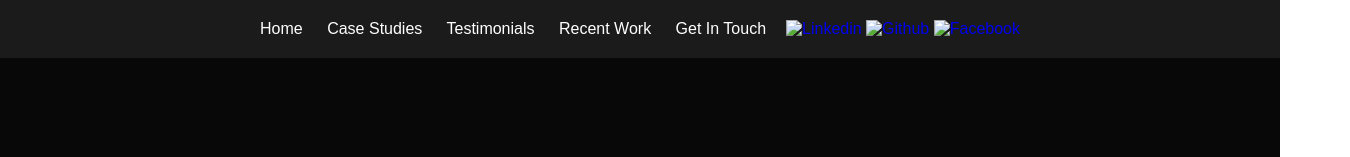
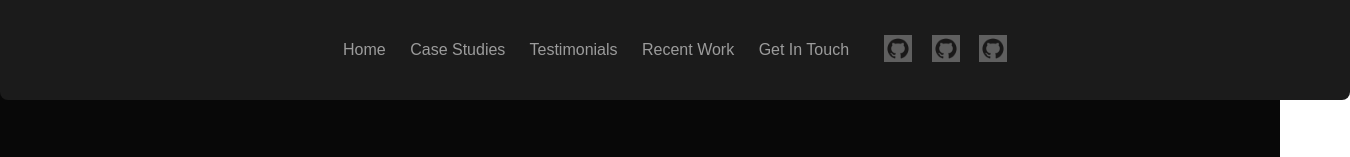
Before and after one commit to Omarjellyfish/Portfolio, a plain HTML site: page index.html in a window 1280 px wide. Shown: the top 157 px of the page, 1350 px wide, since content can reach past the window. Drawn offline with nearby package versions, Linux system fonts and the light colour scheme; grey boxes are pictures that could not be loaded.

Commit message:
some edits on the landing page

```diff
--- a/index.html
+++ b/index.html
@@ -9,6 +9,7 @@
 </head>
 <body>
     <div class="container">
+        <header id="landing-page">
         <div id="top-menu">
             <nav id="nav-bar">
                 <div id="quick-access">
@@ -19,14 +20,14 @@
                     <a href="#home">Get In Touch</a>
                 </div>
                 <div id="links">
-                    <a href="#"><img src="" alt="Linkedin"></a>
-                    <a href="#"><img src="" alt="Github"></a>
-                    <a href="#"><img src="" alt="Facebook"></a>
+                    <a href="#"><img src="github.png" alt="Linkedin" class="s-media"></a>
+                    <a href="#"><img src="github.png" alt="Linkedin" class="s-media"></a>
+                    <a href="#"><img src="github.png" alt="Linkedin" class="s-media"></a>
                 </div>
             </nav>
         </div>
 
-        <header id="landing-page">
+
             <div id="split-mid">
                 <div id="header-text">
                     <h1 id="my-name">Your Name Here</h1>
--- a/style.css
+++ b/style.css
@@ -35,16 +35,29 @@ ul{
     align-content: center;
     background-color: #1B1B1B;
     padding: 20px;
+    width: 1310px;
+    height: 60px;
+    left: 85px;
+    border-radius: 0 0 8px 8px;
   }
-
+  .s-media{
+    width: 28px;
+    height: 27px;
+    opacity: 30%;
+    margin-left: 15px;
+  }
   #nav-bar {
     display: flex;
   }
-
+  #links{
+    justify-content: space-between;
+  }
   #quick-access a {
     text-decoration: none;
     color: white;
     margin-right: 20px;
+    color: #9C9C9C;
+
   }
   #quick-access{
     align-self: center;
```
Also changed, not shown: github.png (added).
